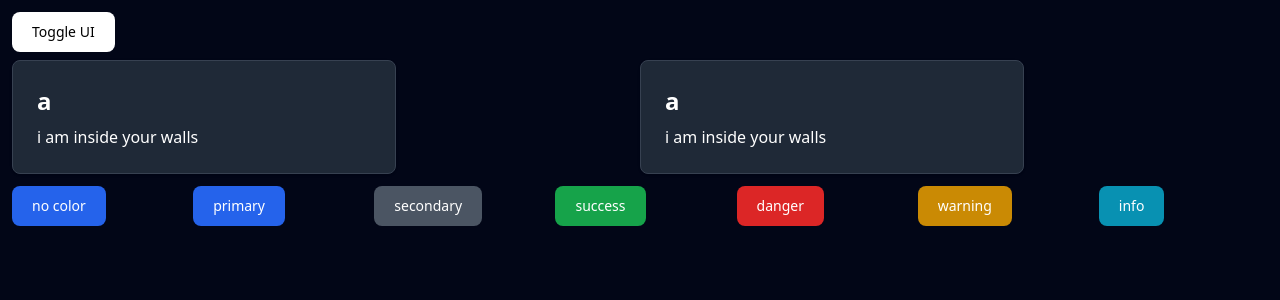
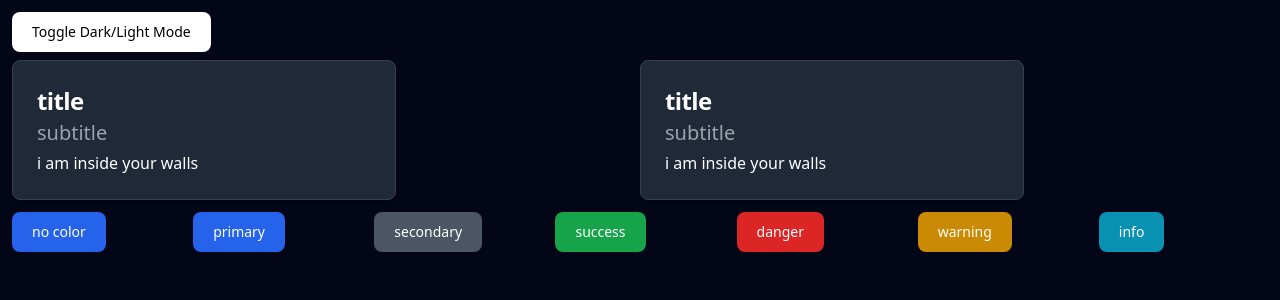
Before and after one commit to maximilianoluci/vue-playground, a Vue app: page / in a window 1280 px wide. Shown: the top 300 px of the page. Built offline with nearby package versions, Linux system fonts and the light colour scheme.

Commit message:
add rounded prop to button

```diff
--- a/src/components/button/ButtonComponent.vue
+++ b/src/components/button/ButtonComponent.vue
@@ -17,12 +17,17 @@ import { computed } from 'vue';
 const props = defineProps<{
   text: string;
   color?: 'primary' | 'secondary' | 'success' | 'danger' | 'warning' | 'info' | 'dark';
+  rounded?: boolean;
 }>();
 
 const emit = defineEmits(['click']);
 
 const computedClass = computed(() => {
   const classes = [];
+
+  if (props.rounded) {
+    classes.push('rounded-full');
+  }
 
   switch (props.color) {
     case undefined:
@@ -101,9 +106,9 @@ const computedClass = computed(() => {
         'focus:ring-gray-300',
         'dark:text-black',
         'dark:bg-white',
-        'dark:hover:bg-white',
+        'dark:hover:bg-gray-200',
         'dark:focus:ring-1',
-        'dark:focus:ring-white'
+        'dark:focus:ring-gray-200'
       );
       break;
   }
--- a/src/components/card/CardComponent.vue
+++ b/src/components/card/CardComponent.vue
@@ -4,11 +4,14 @@
       class="block relative max-w-sm p-6 bg-white border border-gray-200 rounded-lg shadow dark:bg-gray-800 dark:border-gray-700"
       :class="computedClass"
     >
-      <h5 v-if="title" class="mb-2 text-2xl font-bold tracking-tight text-gray-900 dark:text-white">
+      <h5
+        v-if="title"
+        class="mb-0.5 text-2xl font-bold tracking-tight text-gray-900 dark:text-white"
+      >
         {{ title }}
       </h5>
-      <p v-if="text" class="font-normal text-gray-700 dark:text-gray-400">
-        {{ text }}
+      <p v-if="subtitle" class="mb-1 text-xl font-normal text-gray-700 dark:text-gray-400">
+        {{ subtitle }}
       </p>
       <div><slot></slot></div>
     </div>
@@ -20,7 +23,7 @@ import { computed } from 'vue';
 
 const props = defineProps<{
   title?: string;
-  text?: string;
+  subtitle?: string;
   hover?: boolean;
 }>();
 
--- a/src/views/HomeView.vue
+++ b/src/views/HomeView.vue
@@ -1,17 +1,21 @@
 <template>
   <div class="mx-auto p-3 h-auto">
-    <button-component text="Toggle UI" color="dark" @click="toggleUiMode" />
+    <button-component text="Toggle Dark/Light Mode" color="dark" @click="toggleUiMode" />
     <div class="grid grid-cols-2 mb-3">
-      <card-component title="a" :hover="true">i am inside your walls</card-component>
-      <card-component title="a" :hover="false">i am inside your walls</card-component>
+      <card-component title="title" subtitle="subtitle" :hover="true"
+        >i am inside your walls</card-component
+      >
+      <card-component title="title" subtitle="subtitle" :hover="false"
+        >i am inside your walls</card-component
+      >
     </div>
     <div class="grid grid-cols-7 gap-3">
       <button-component text="no color" />
-      <button-component text="primary" color="primary" />
+      <button-component text="primary" color="primary" :rounded="true" />
       <button-component text="secondary" color="secondary" />
-      <button-component text="success" color="success" />
+      <button-component text="success" color="success" :rounded="true" />
       <button-component text="danger" color="danger" />
-      <button-component text="warning" color="warning" />
+      <button-component text="warning" color="warning" :rounded="true" />
       <button-component text="info" color="info" />
     </div>
   </div>
```
Also changed, not shown: src/main.ts (+9 -9 lines), src/router/index.ts (+4 -4 lines), src/stores/counter.ts (+7 -7 lines), src/assets/main.css (line endings or trailing spaces).
